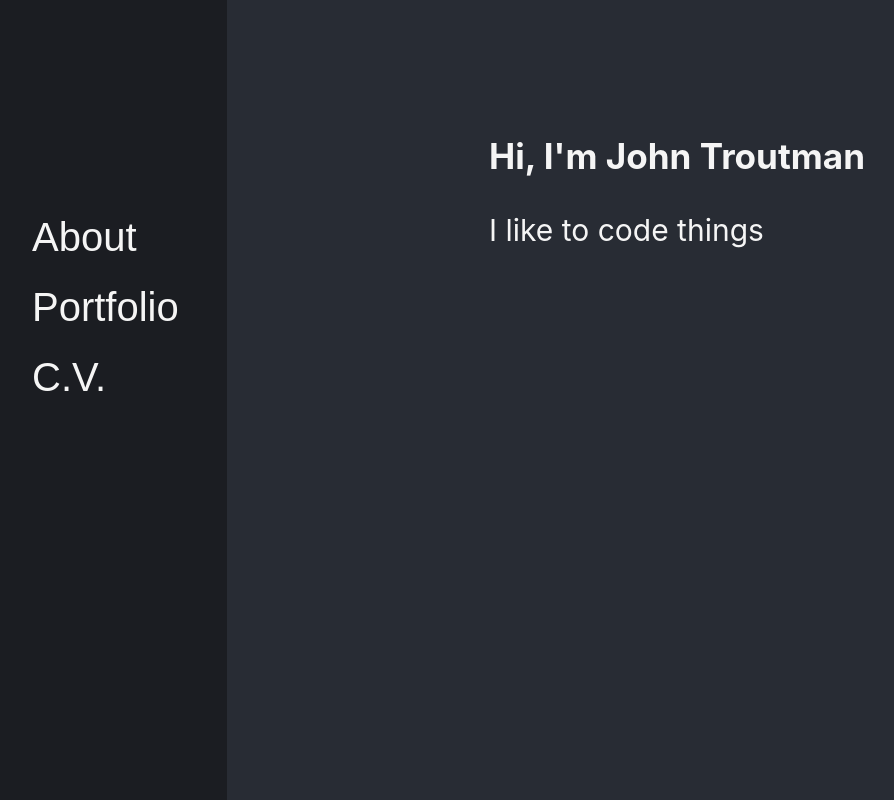
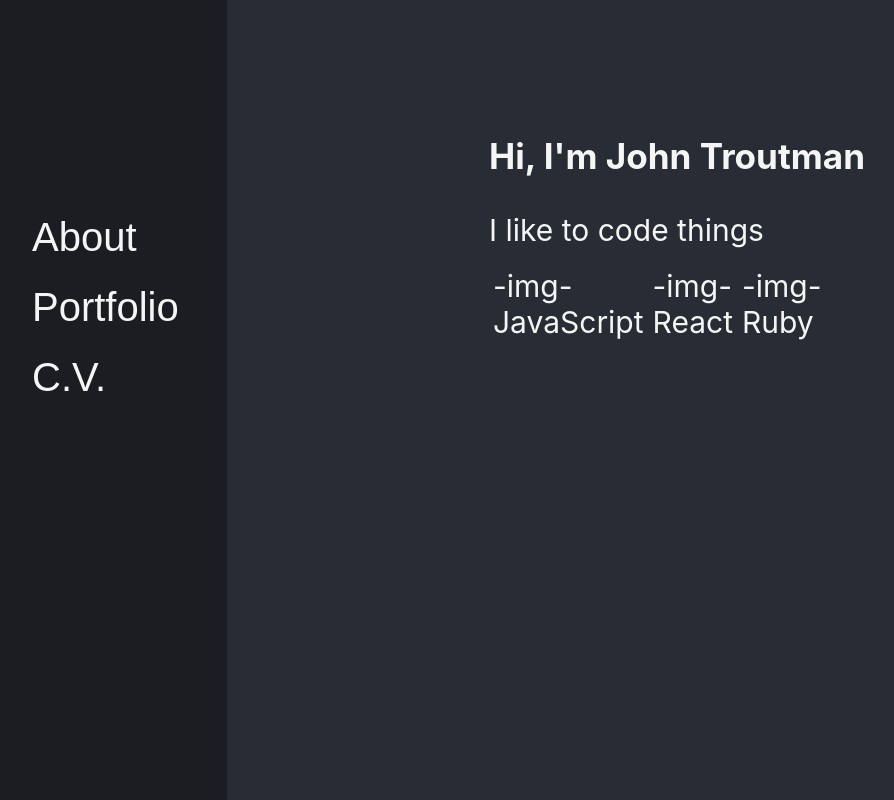
Before and after one commit to B0NG0FURY/b0ng0fury.github.io, a React (Create React App) app: page / in a window 1280 px wide. Shown: the top 800 px of the page, without its empty margins (23-917 px from the left). Built offline with nearby package versions, Linux system fonts and the light colour scheme.

Commit message:
framed out position for program language icons in welcome component.

```diff
--- a/src/App.css
+++ b/src/App.css
@@ -80,6 +80,15 @@ body {
   font-size: 30px;
 }
 
+.code-icons {
+  display: flex;
+  flex-direction: row;
+}
+
+.code-icons p {
+  margin: -10px 5px 0px 4px;
+}
+
 @keyframes App-logo-spin {
   from {
     transform: rotate(0deg);
--- a/src/components/Welcome.js
+++ b/src/components/Welcome.js
@@ -3,6 +3,12 @@ export default function Welcome() {
         <article className="welcome">
             <h1>Hi, I'm John Troutman</h1>
             <p>I like to code things</p>
+
+            <section class="code-icons">
+                <p>-img-<br></br>JavaScript</p>
+                <p>-img-<br></br>React</p>
+                <p>-img-<br></br>Ruby</p>
+            </section>
         </article>
     )
 }
```
